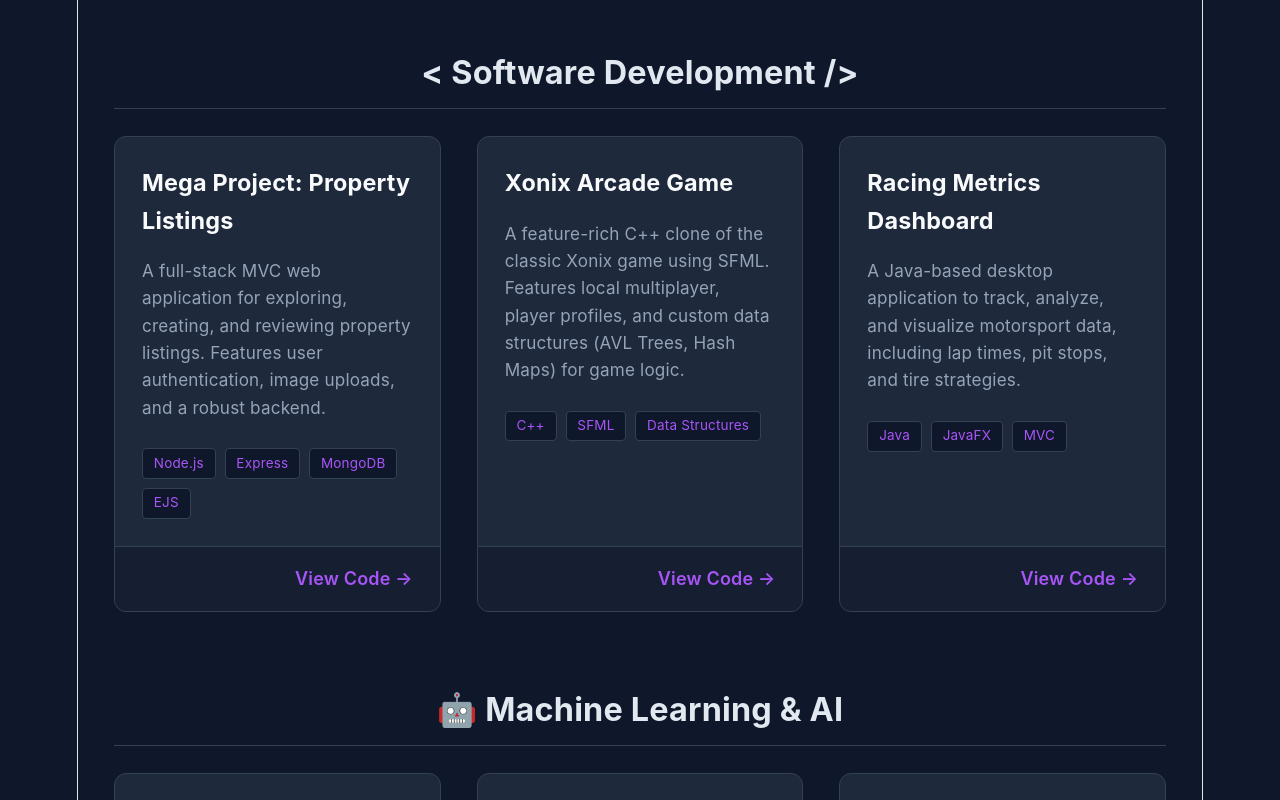
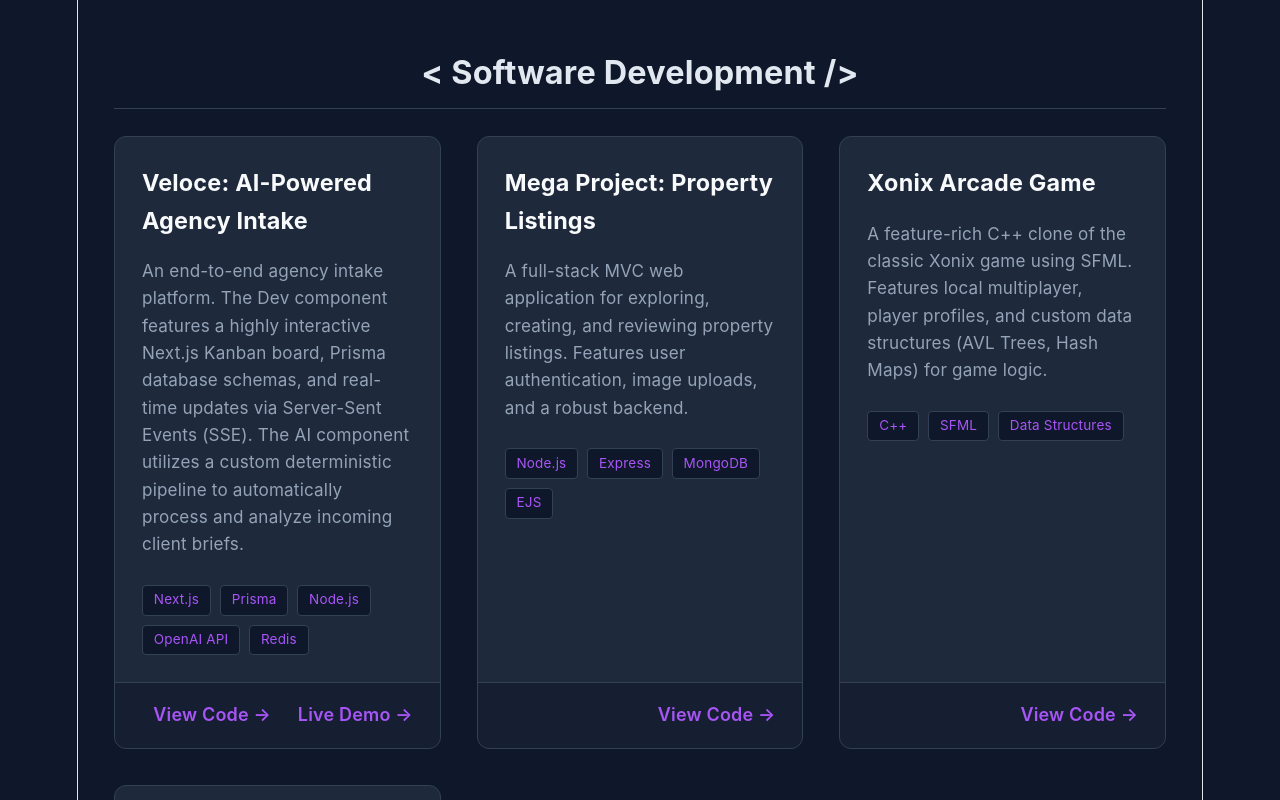
Before and after one commit to TayyabMuhammad5/my-portfolio1, a React (Vite) app: page / in a window 1280 px wide. Shown: the part 1920-2720 px from the top of the page. Built offline with nearby package versions, Linux system fonts and the light colour scheme.

Commit message:
Veloce added

```diff
--- a/src/App.css
+++ b/src/App.css
@@ -195,7 +195,7 @@
   transition: transform 0.3s ease, box-shadow 0.3s ease;
   border: 1px solid #334155;
   overflow: hidden;
-  text-align: left; /* Keep card text readable (left-aligned) */
+  text-align: left;
 }
 
 .project-card:hover {
@@ -218,20 +218,29 @@
   border: 1px solid #334155;
 }
 
+/* --- UPDATED FOOTER STYLES FOR MULTIPLE LINKS --- */
 .card-footer {
   background-color: rgba(15, 23, 42, 0.5);
   padding: 1rem 1.5rem;
   border-top: 1px solid #334155;
+  display: flex;
+  justify-content: flex-end;
+  gap: 1.5rem; /* Adds space between the 'View Code' and 'Live Demo' links */
+}
+
+/* Style the individual links inside the footer */
+.card-footer a {
   color: var(--accent);
   font-weight: 600;
-  display: flex;
-  justify-content: flex-end;
-  transition: all 0.3s ease;
+  text-decoration: none;
+  transition: color 0.3s ease, transform 0.3s ease;
+  display: inline-block;
 }
 
-.project-card:hover .card-footer {
-  background-color: var(--accent);
-  color: #ffffff;
+/* Make the specific link pop when hovered */
+.card-footer a:hover {
+  color: #c084fc; /* Lighter purple on hover */
+  transform: translateX(3px); /* Slight animation to the right */
 }
 
 /* --- Contact Section --- */
--- a/src/App.jsx
+++ b/src/App.jsx
@@ -19,13 +19,22 @@
     degree: "Bachelor of Science in Computer Science",
     institution: "FAST University, Islamabad",
     cgpa: 3.56,
-    duration: "2021 - 2025",
+    duration: "2023 - 2027",
     description: "Relevant Coursework: Data Structures, Algorithms, Machine Learning, Object-Oriented Programming, and Software Engineering."
   }
 ];
 
 // --- Project Data ---
 const projects = [
+  {
+    id: 12,
+    category: "dev",
+    title: "Veloce: AI-Powered Agency Intake",
+    description: "An end-to-end agency intake platform. The Dev component features a highly interactive Next.js Kanban board, Prisma database schemas, and real-time updates via Server-Sent Events (SSE). The AI component utilizes a custom deterministic pipeline to automatically process and analyze incoming client briefs.",
+    tech: ["Next.js", "Prisma", "Node.js", "OpenAI API", "Redis"],
+    github: "https://github.com/TayyabMuhammad5/veloce",
+    live: "https://veloce-woad.vercel.app/" // <-- Update this placeholder with your actual live link
+  },
   {
     id: 1,
     category: "dev",
@@ -252,9 +261,10 @@
 }
 
 // Reusable Component for Project Cards
+// Reusable Component for Project Cards
 function ProjectCard({ project }) {
   return (
-    <a href={project.github} target="_blank" rel="noopener noreferrer" className="project-card">
+    <div className="project-card">
       <div className="card-content">
         <h4>{project.title}</h4>
         <p>{project.description}</p>
@@ -264,11 +274,21 @@
           ))}
         </div>
       </div>
+
+      {/* Cleaned up footer: No more inline styles! */}
       <div className="card-footer">
-        <span>View Code &rarr;</span>
+        {project.github && (
+          <a href={project.github} target="_blank" rel="noopener noreferrer">
+            View Code &rarr;
+          </a>
+        )}
+        {project.live && (
+          <a href={project.live} target="_blank" rel="noopener noreferrer">
+            Live Demo &rarr;
+          </a>
+        )}
       </div>
-    </a>
+    </div>
   );
 }
-
 export default App;
```
